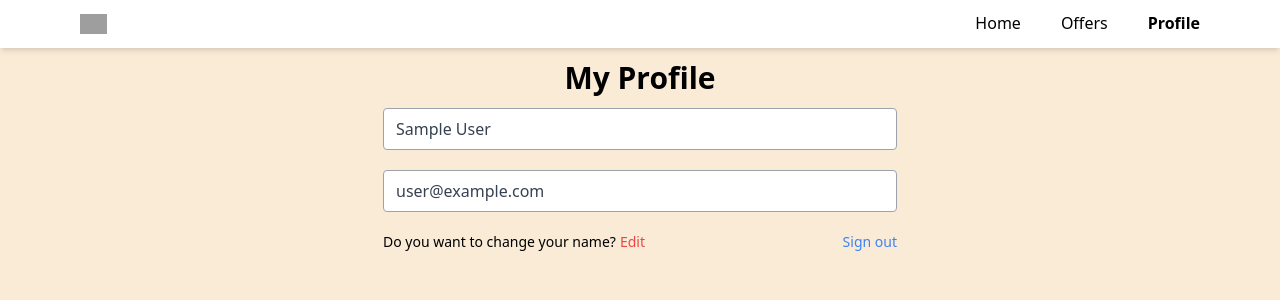
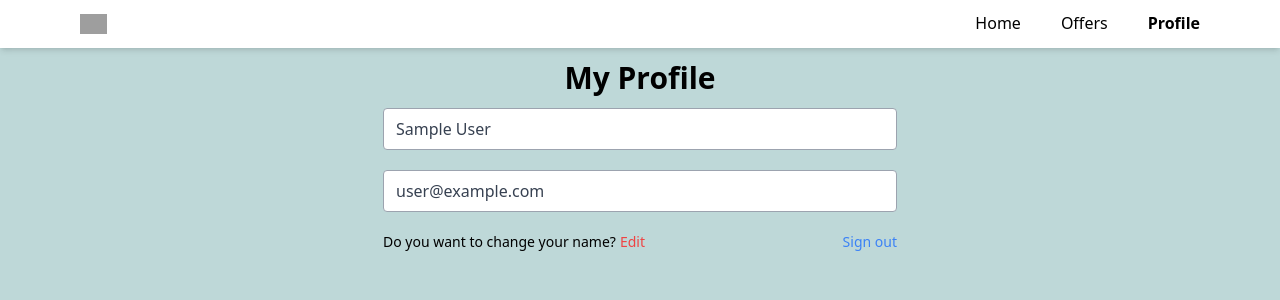
Before and after one commit to MINTHANTKYAW790/realtor-clone-react, a React (Create React App) app: page /profile in a window 1280 px wide. Shown: the top 300 px of the page. Built offline with nearby package versions, Linux system fonts and the light colour scheme; no server answers; sample sign-in values are in the browser's storage; grey boxes are pictures that could not be loaded.

Commit message:
create the spinner component

```diff
--- a/src/components/PrivateRoute.jsx
+++ b/src/components/PrivateRoute.jsx
@@ -2,11 +2,12 @@ import React from "react";
 import { Outlet } from "react-router";
 import { Navigate } from "react-router";
 import { useAuthStatus } from "../hooks/useAuthStatus";
+import { Spinner } from "../components/Spinner";
 
 export default function PrivateRoute() {
     const { loggedIn, checkingStatus } = useAuthStatus();
     if (checkingStatus) {
-        return <h4>Loading...</h4>;
+        return <Spinner />;
     }
     return loggedIn ? <Outlet /> : <Navigate to="/sign-in" />;
 }
--- /dev/null
+++ b/src/components/Spinner.jsx
@@ -0,0 +1,11 @@
+import React from "react";
+import spinner from "../assets/svg/spinner.svg";
+export function Spinner() {
+    return (
+        <div className="h-screen flex justify-center items-center left-0 right-0 bottom-0 top-0 flex-col bg-black bg-opacity-30 z-60">
+            <div>
+                <img src={spinner} alt="Loading..." />
+            </div>
+        </div>
+    );
+}
--- a/src/index.css
+++ b/src/index.css
@@ -3,5 +3,5 @@
 @tailwind utilities;
 body {
     margin: 0;
-    background-color: antiquewhite;
+    background-color: #bed8d8;
 }
```
Also changed, not shown: src/assets/svg/spinner.svg (added).
